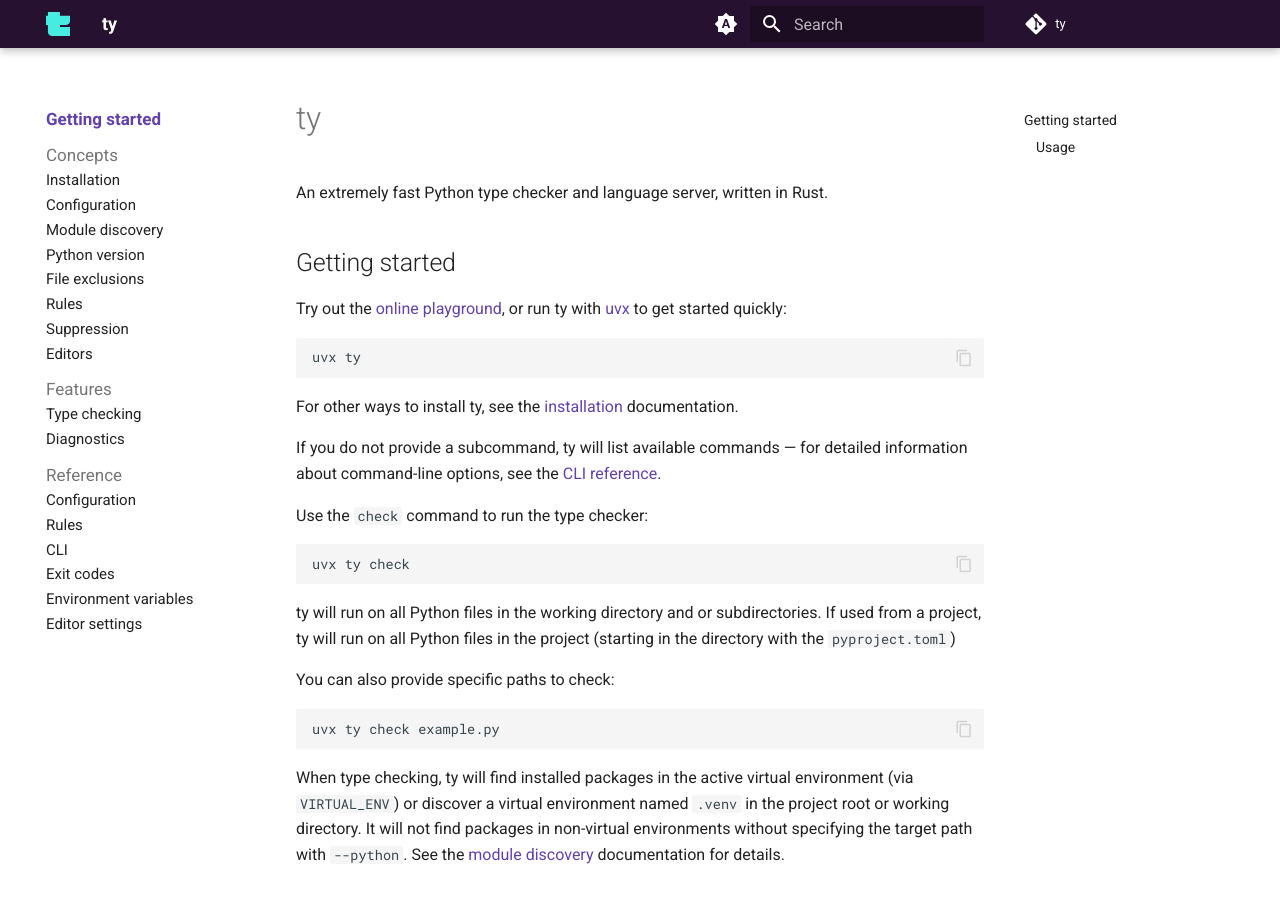
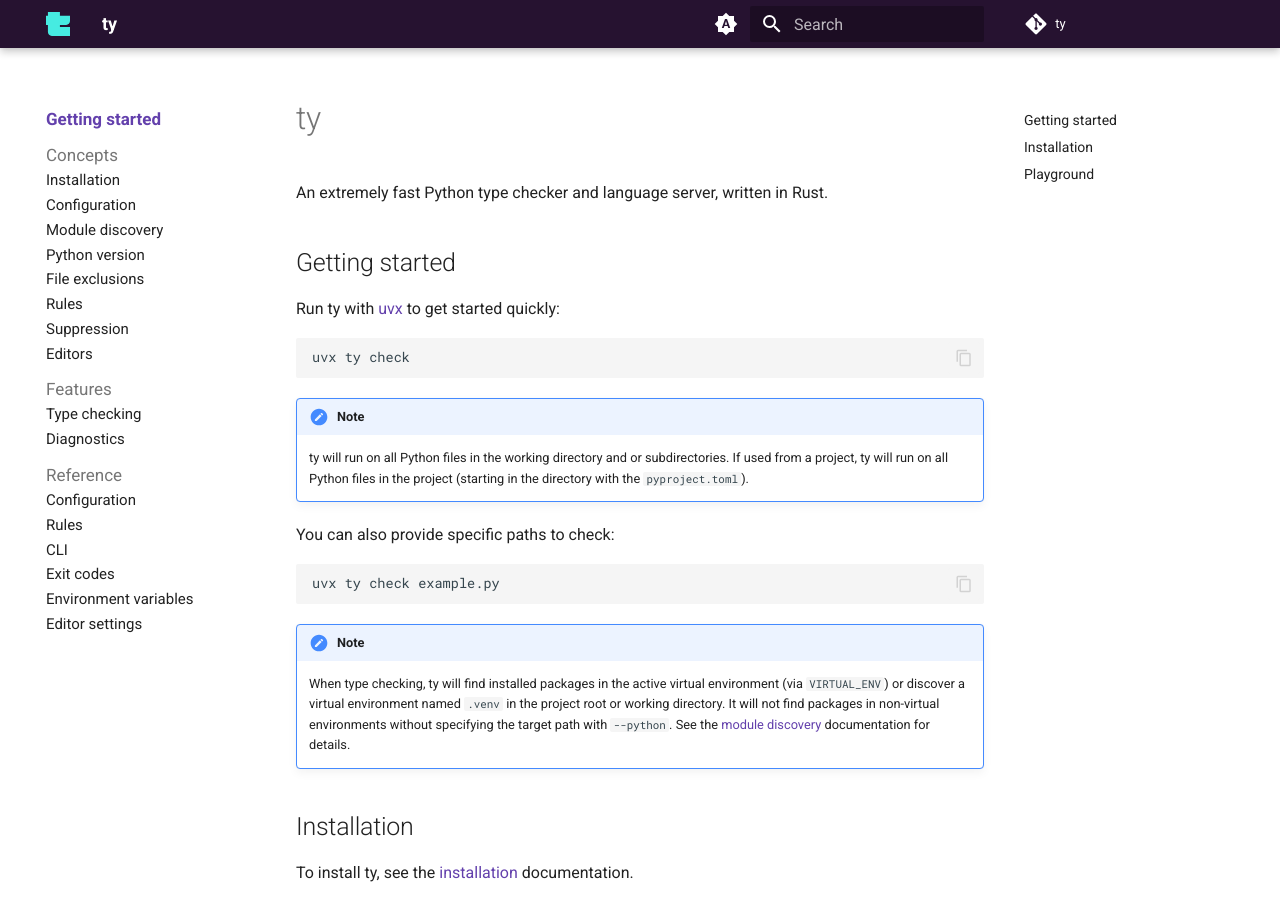
Before and after one commit to astral-sh/ty, an MkDocs documentation site: the page built from docs/index.md, in a window 1280 px wide and 900 px high. Built offline with MkDocs 1.6.1 and Material for MkDocs 9.7.7, drawn with Linux system fonts in a browser that asks for light colours; comment, search, counter and statistics services are not loaded; some of the changed text lies outside the part shown.

Commit message:
Update the "getting started" page

````diff
--- a/docs/index.md
+++ b/docs/index.md
@@ -10,27 +10,17 @@
 
 ## Getting started
 
-Try out the [online playground](https://play.ty.dev), or run ty with
-[uvx](https://docs.astral.sh/uv/guides/tools/#running-tools) to get started quickly:
-
-```shell
-uvx ty
-```
-
-For other ways to install ty, see the [installation](./installation.md) documentation.
-
-If you do not provide a subcommand, ty will list available commands — for detailed information about
-command-line options, see the [CLI reference](./reference/cli.md).
-
-Use the `check` command to run the type checker:
+Run ty with [uvx](https://docs.astral.sh/uv/guides/tools/#running-tools) to get started quickly:
 
 ```shell
 uvx ty check
 ```
 
-ty will run on all Python files in the working directory and or subdirectories. If used from a
-project, ty will run on all Python files in the project (starting in the directory with the
-`pyproject.toml`)
+!!! note
+
+    ty will run on all Python files in the working directory and or subdirectories. If used from a
+    project, ty will run on all Python files in the project (starting in the directory with the
+    `pyproject.toml`).
 
 You can also provide specific paths to check:
 
@@ -38,17 +28,26 @@
 uvx ty check example.py
 ```
 
-When type checking, ty will find installed packages in the active virtual environment (via
-`VIRTUAL_ENV`) or discover a virtual environment named `.venv` in the project root or working
-directory. It will not find packages in non-virtual environments without specifying the target path
-with `--python`. See the [module discovery](./modules.md) documentation for
-details.
+!!! note
 
-### Usage
+    When type checking, ty will find installed packages in the active virtual environment (via
+    `VIRTUAL_ENV`) or discover a virtual environment named `.venv` in the project root or working
+    directory. It will not find packages in non-virtual environments without specifying the target
+    path with `--python`. See the [module discovery](./modules.md) documentation for
+    details.
 
-Run [`ty check`](./reference/cli.md#ty-check), in your project's top-level directory,
-to check the project for type errors using ty's default configuration.
+## Installation
 
-If this provokes a cascade of errors, and you are using the standard library `venv` module
-to provide your virtual environment, add the venv directory to your `.gitignore`
-or `.ignore` file and then retry.
+To install ty, see the [installation](./installation.md) documentation.
+
+To add ty language server to your editor, see the [editors](./editors.md) documentation.
+
+## Playground
+
+ty has an [online playground](https://play.ty.dev) you can use to try it out on snippets or small
+projects.
+
+!!! tip
+
+    The playground is a great way to share snippets with other people, e.g., when sharing a bug
+    report.
````
